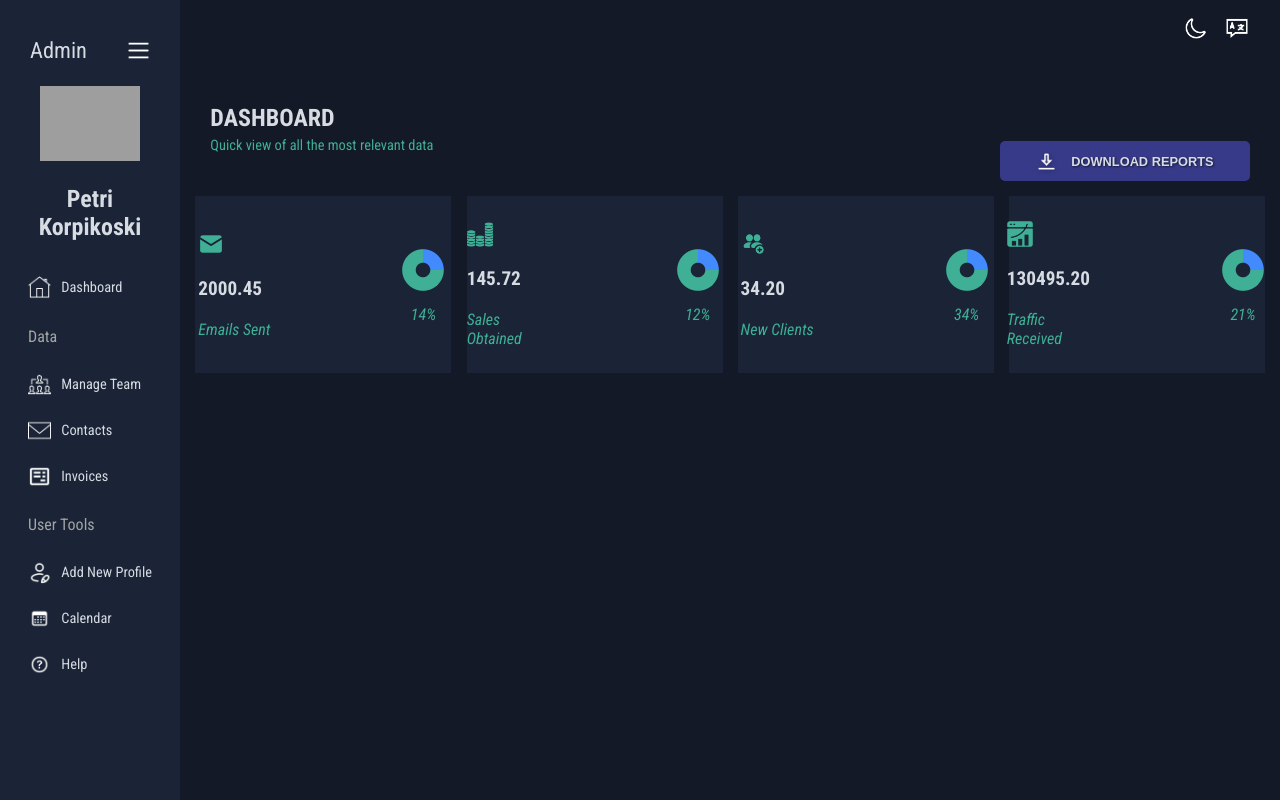
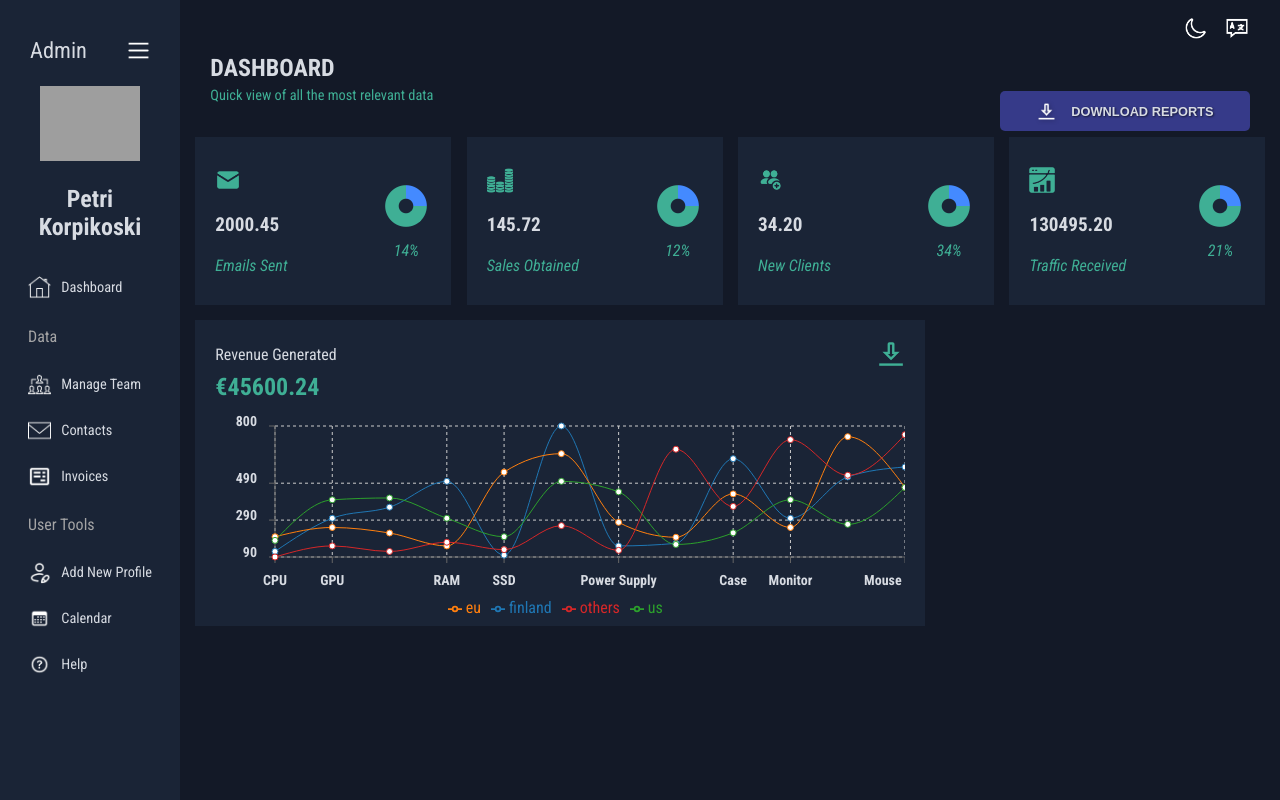
Before and after one commit to PetriK93/SQLytics, a React (Vite) app in the folder client/: page / in a window 1280 px wide. Built offline with nearby package versions, Linux system fonts and the light colour scheme; grey boxes are pictures that could not be loaded.

Commit message:
Added the revenue graph

```diff
--- a/client/package.json
+++ b/client/package.json
@@ -11,7 +11,8 @@
   },
   "dependencies": {
     "react": "^19.2.0",
-    "react-dom": "^19.2.0"
+    "react-dom": "^19.2.0",
+    "recharts": "^3.6.0"
   },
   "devDependencies": {
     "@eslint/js": "^9.39.1",
--- /dev/null
+++ b/client/src/components/RevenueGraph/RevenueGraph.jsx
@@ -0,0 +1,78 @@
+import styles from "./RevenueGraphStyles.module.css";
+import downloadIcon from "../../assets/download_green.png";
+import {
+  LineChart,
+  Line,
+  XAxis,
+  YAxis,
+  CartesianGrid,
+  Tooltip,
+  Legend,
+  ResponsiveContainer,
+} from "recharts";
+
+function RevenueGraph({ description, amount }) {
+  const data = [
+    { product: "CPU", finland: 120, eu: 200, us: 180, others: 90 },
+    { product: "GPU", finland: 300, eu: 250, us: 400, others: 150 },
+    { product: "Motherboard", finland: 360, eu: 220, us: 410, others: 120 },
+    { product: "RAM", finland: 500, eu: 150, us: 300, others: 170 },
+    { product: "SSD", finland: 100, eu: 550, us: 200, others: 130 },
+    { product: "HDD", finland: 800, eu: 650, us: 500, others: 260 },
+    { product: "Power Supply", finland: 150, eu: 278, us: 443, others: 126 },
+    { product: "Cooling Fan", finland: 164, eu: 197, us: 158, others: 674 },
+    { product: "Case", finland: 623, eu: 432, us: 221, others: 364 },
+    { product: "Monitor", finland: 300, eu: 250, us: 400, others: 726 },
+    { product: "Keyboard", finland: 524, eu: 742, us: 267, others: 533 },
+    { product: "Mouse", finland: 578, eu: 468, us: 467, others: 753 },
+  ];
+
+  return (
+    <div className={styles.container}>
+      <div className={styles.horizontalWrapper}>
+        <p className={styles.description}>{description}</p>
+        <img src={downloadIcon} className={styles.downloadIcon} />
+      </div>
+      <p className={styles.amount}>€{amount}</p>
+
+      {/* GRAPH IS DEFINED BELOW */}
+      <ResponsiveContainer width="100%" height={200}>
+        <LineChart data={data} margin={{ top: 20 }}>
+          <CartesianGrid strokeDasharray="3 3" />
+          <XAxis
+            dataKey="product"
+            dy={10}
+            style={{
+              fill: "var(--color-text)",
+              fontSize: "14px",
+              fontWeight: "bold",
+            }}
+          />
+          <YAxis
+            domain={[100, 800]}
+            dx={-10}
+            dy={-5}
+            style={{
+              fill: "var(--color-text)",
+              fontSize: "14px",
+              fontWeight: "bold",
+            }}
+          />
+          <Tooltip />
+          <Legend
+            verticalAlign="bottom"
+            align="center"
+            wrapperStyle={{ top: 192 }}
+          />
+
+          <Line type="monotone" dataKey="finland" stroke="#1f77b4" />
+          <Line type="monotone" dataKey="eu" stroke="#ff7f0e" />
+          <Line type="monotone" dataKey="us" stroke="#2ca02c" />
+          <Line type="monotone" dataKey="others" stroke="#d62728" />
+        </LineChart>
+      </ResponsiveContainer>
+    </div>
+  );
+}
+
+export default RevenueGraph;
--- /dev/null
+++ b/client/src/components/RevenueGraph/RevenueGraphStyles.module.css
@@ -0,0 +1,37 @@
+.container {
+  display: flex;
+  flex-direction: column;
+  padding: 20px;
+  background-color: var(--color-container);
+  width: 57vw;
+  gap: 5px;
+}
+
+.container p {
+  margin: 0;
+}
+
+.horizontalWrapper {
+  display: flex;
+  flex-direction: row;
+  justify-content: space-between;
+  align-items: center;
+}
+
+.description {
+  color: var(--color-text);
+  font-size: 1rem;
+}
+
+.downloadIcon {
+  width: 28px;
+  height: 28px;
+  background: transparent;
+  cursor: pointer;
+}
+
+.amount {
+  color: var(--color-secondary-text);
+  font-size: 1.5rem;
+  font-weight: bold;
+}
--- a/client/src/components/SummaryCard/SummaryCardStyles.module.css
+++ b/client/src/components/SummaryCard/SummaryCardStyles.module.css
@@ -1,10 +1,9 @@
 .container {
   display: flex;
   flex-direction: row;
-  justify-content: center;
-  gap: 50%;
+  justify-content: space-between;
   align-items: center;
-  padding: 15px 0 15px 0;
+  padding: 20px;
   background-color: var(--color-container);
   width: 20vw;
 }
--- a/client/src/components/WelcomeMessage/WelcomeMessageStyles.module.css
+++ b/client/src/components/WelcomeMessage/WelcomeMessageStyles.module.css
@@ -12,7 +12,7 @@
 .verticalWrapperLeft {
   display: flex;
   flex-direction: column;
-  margin-top: 65px;
+  margin-top: 15px;
 }
 
 .mainText {
@@ -47,7 +47,8 @@
   width: 250px;
   height: 40px;
   cursor: pointer;
-  margin-top: 100px;
+  margin-top: 50px;
+  margin-bottom: -25px;
   border-radius: 5px;
 }
 
--- a/client/src/pages/Dashboard/Dashboard.jsx
+++ b/client/src/pages/Dashboard/Dashboard.jsx
@@ -2,6 +2,7 @@ import styles from "./DashboardStyles.module.css";
 import Sidebar from "../../components/Sidebar/Sidebar.jsx";
 import WelcomeMessage from "../../components/WelcomeMessage/WelcomeMessage.jsx";
 import SummaryCard from "../../components/SummaryCard/SummaryCard.jsx";
+import RevenueGraph from "../../components/RevenueGraph/RevenueGraph.jsx";
 import donutIcon from "../../assets/donut_dark_mode.png";
 import emailsIcon from "../../assets/emails_dark_mode.png";
 import salesIcon from "../../assets/sales_dark_mode.png";
@@ -44,6 +45,7 @@ function Dashboard() {
             percentage="21%"
           />
         </div>
+        <RevenueGraph description="Revenue Generated" amount="45600.24" />
       </main>
     </div>
   );
--- a/client/src/pages/Dashboard/DashboardStyles.module.css
+++ b/client/src/pages/Dashboard/DashboardStyles.module.css
@@ -10,6 +10,7 @@
   flex-direction: column;
   width: auto;
   padding: 1.2vw;
+  gap: 1.2vw;
 }
 
 .horizontalWrapper {
```
Also changed, not shown: client/src/assets/download_green.png (added), 1 other file (tests, documents, lock files or other folders).
